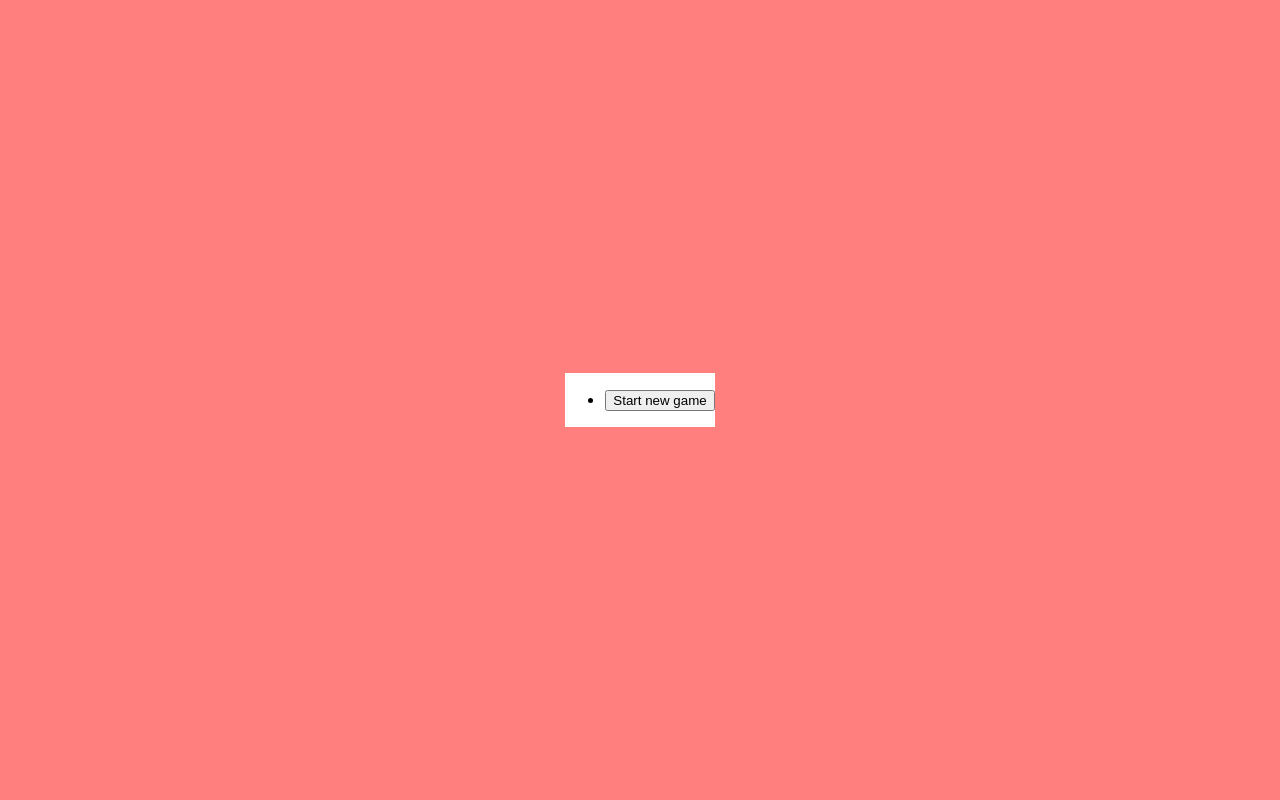
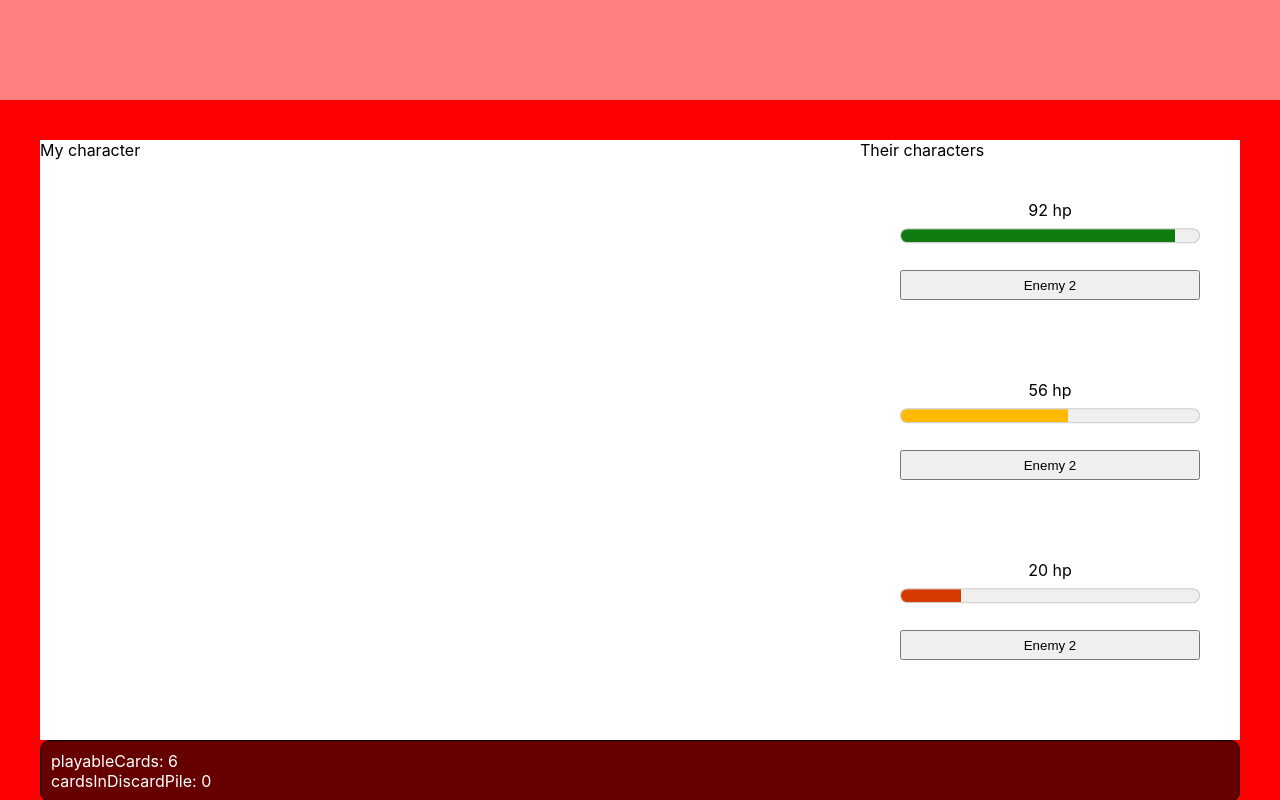
Before and after one commit to EmilNilsson12/slay-the-spire-clone, a Next.js app: page /GamePage in a window 1280 px wide. Built offline with nearby package versions, Linux system fonts and the light colour scheme.

Commit message:
Feat/make cards consumable (#4)
* Formatting

* Create 3 decks: deck, hand, discard

* Move cards from playable array to discard array when played

* Style a bit

```diff
--- /dev/null
+++ b/components/CardsInDeck/CardsInDeck.js
@@ -0,0 +1,10 @@
+import React from 'react';
+
+export default function CardsInDeck({ cards }) {
+    return (
+        <div>
+            Deck pile
+            <div>Number of cards: {cards?.length}</div>
+        </div>
+    );
+}
--- /dev/null
+++ b/components/CardsInDeck/CardsInDeck.styled.js
@@ -0,0 +1 @@
+import styled from 'styled-components';
--- /dev/null
+++ b/components/CardsInDiscard/CardsInDiscard.js
@@ -0,0 +1,10 @@
+import React from 'react';
+
+export default function CardsInDiscard({ cards }) {
+    return (
+        <div>
+            Discard pile
+            <div>Number of cards: {cards?.length}</div>
+        </div>
+    );
+}
--- /dev/null
+++ b/components/CardsInDiscard/CardsInDiscard.styled.js
@@ -0,0 +1 @@
+import styled from 'styled-components';
--- a/components/CardsInHand/CardsInHand.js
+++ b/components/CardsInHand/CardsInHand.js
@@ -5,39 +5,6 @@ import {
     HandContainer,
     ReferenceDiv,
 } from './CardsInHand.styled';
-
-const cards = [
-    {
-        cardNo: 1,
-        damage: 30,
-        cardColor: 'red',
-    },
-    {
-        cardNo: 2,
-        damage: 10,
-        cardColor: 'green',
-    },
-    {
-        cardNo: 3,
-        damage: 10,
-        cardColor: 'green',
-    },
-    {
-        cardNo: 4,
-        damage: 20,
-        cardColor: 'blue',
-    },
-    {
-        cardNo: 5,
-        damage: 30,
-        cardColor: 'red',
-    },
-    {
-        cardNo: 6,
-        damage: 30,
-        cardColor: 'red',
-    },
-];
 
 const getDeg = (index, array) => {
     const NUMBER_OF_CARDS = array.length;
@@ -48,26 +15,29 @@ const getDeg = (index, array) => {
 
     return degsBetweenEachCard * index;
 };
-export default function CardsInHand({ callback }) {
+export default function CardsInHand({ playableCards, playThisCard }) {
     const [cardActive, setCardActive] = useState();
 
+    console.log('CardsInHand playableCards');
+    console.log(playableCards);
+
     const handleClick = (cardClicked) => {
-        console.log('cardClicked');
-        console.log(cardClicked);
+        // console.log('cardClicked');
+        // console.log(cardClicked);
 
-        console.log('cardClicked === cardActive');
-        console.log(cardClicked === cardActive);
-        if (cardClicked === cardActive) {
-            callback(null);
-            setCardActive(null);
-        }
-        callback(cardClicked);
-        setCardActive(cardClicked);
+        // console.log('cardClicked === cardActive');
+        // console.log(cardClicked === cardActive);
+        // if (cardClicked === cardActive) {
+        //     playThisCard(null);
+        //     setCardActive(null);
+        // }
+        playThisCard(cardClicked);
+        // setCardActive(cardClicked);
     };
 
     return (
         <HandContainer>
-            {cards.map((card, index, array) => (
+            {playableCards?.map((card, index, array) => (
                 <CardInHandWrapper key={card.cardNo} deg={getDeg(index, array)}>
                     <CardInHand
                         onClick={() => handleClick(card.cardNo)}
--- a/components/CharacterSelect/CharacterSelect.js
+++ b/components/CharacterSelect/CharacterSelect.js
@@ -29,7 +29,6 @@ const characters = [
 
 const checkIfFirst = (character, array) => {
     const _firstIndex = 0;
-
     return array.indexOf(character) === _firstIndex;
 };
 
--- a/components/Encounter/Encounter.js
+++ b/components/Encounter/Encounter.js
@@ -1,21 +1,88 @@
-import React, { useState } from 'react';
+import React, { useEffect, useState } from 'react';
 import BattleArea from '../BattleArea/BattleArea';
+import CardsInDeck from '../CardsInDeck/CardsInDeck';
+import CardsInDiscard from '../CardsInDiscard/CardsInDiscard';
 import CardsInHand from '../CardsInHand/CardsInHand';
-import { EncounterInner, EncounterWrapper } from './Encounter.styled';
+import {
+    CardArea,
+    DeveloperInsights,
+    EncounterInner,
+    EncounterWrapper,
+} from './Encounter.styled';
 
-export default function Encounter() {
+export default function Encounter({ deck: DECK_OF_CARDS_ARRAY }) {
+    const [cardsInDiscardPile, setCardsInDiscardPile] = useState([]);
+    console.log('cardsInDiscardPile');
+    console.log(cardsInDiscardPile);
+
+    const discardedCards = (playableCard) => {
+        const cardIsNotDiscarded = !cardsInDiscardPile.find(
+            (discardedCard) => discardedCard.cardNo === playableCard.cardNo
+        );
+
+        console.log('cardIsNotDiscarded');
+        console.log(cardIsNotDiscarded);
+        // Return true if card is not discarded
+        return cardIsNotDiscarded;
+    };
+    console.log('DECK_OF_CARDS_ARRAY');
+    console.log(DECK_OF_CARDS_ARRAY);
+
+    const NUMBER_OF_CARDS_TO_BE_DRAWN = 3;
+
     const [cardToBeUsed, setCardToBeUsed] = useState();
 
-    const callback = (cardId) => {
-        console.log('cardId');
-        console.log(cardId);
-        setCardToBeUsed(cardId);
+    // const [cardsInDrawPile, setCardsInDrawPile] = useState(cardsInDeck);
+    const [playableCards, setPlayableCards] = useState(DECK_OF_CARDS_ARRAY);
+
+    // Doesnt shuffle yet
+    const shuffleCards = (deck) => deck;
+
+    // Break out cards from deck and move to hand
+    const drawCards = (deck, noCards) => deck.splice(0, noCards);
+
+    // Shuffle Cards
+    // const shuffledCards = shuffleCards(cardsInDeck);
+
+    // Send cards down to hand
+    // const drawnCards = drawCards(shuffledCards, NUMBER_OF_CARDS_TO_BE_DRAWN);
+
+    const playThisCard = (usedCardId) => {
+        console.log(playableCards);
+        const cardBeingUsed = playableCards.find(
+            (card) => card.cardNo == usedCardId
+        );
+
+        setCardsInDiscardPile([...cardsInDiscardPile, cardBeingUsed]);
     };
+
+    useEffect(() => {
+        console.log('Runs at start');
+        setPlayableCards([...playableCards.filter(discardedCards)]);
+    }, [cardsInDiscardPile]);
+
+    // console.log('cardsInDrawPile: ', cardsInDrawPile?.length);
+    console.log('playableCards: ', playableCards?.length);
+    console.log(playableCards);
+    console.log('cardsInDiscardPile: ', cardsInDiscardPile?.length);
+
     return (
         <EncounterWrapper>
             <EncounterInner>
                 <BattleArea cardToBeUsed={cardToBeUsed} />
-                <CardsInHand callback={callback} />
+                <DeveloperInsights>
+                    {/* <div>cardsInDrawPile: {cardsInDrawPile?.length}</div> */}
+                    <div>playableCards: {playableCards?.length}</div>
+                    <div>cardsInDiscardPile: {cardsInDiscardPile?.length}</div>
+                </DeveloperInsights>
+                <CardArea>
+                    <CardsInDeck cards={DECK_OF_CARDS_ARRAY} />
+                    <CardsInHand
+                        playableCards={playableCards}
+                        playThisCard={playThisCard}
+                    />
+                    <CardsInDiscard cards={cardsInDiscardPile} />
+                </CardArea>
             </EncounterInner>
         </EncounterWrapper>
     );
--- a/components/Encounter/Encounter.styled.js
+++ b/components/Encounter/Encounter.styled.js
@@ -11,3 +11,16 @@ export const EncounterWrapper = styled.div`
     background-color: red;
     padding: 40px;
 `;
+
+export const CardArea = styled.div`
+    display: flex;
+    justify-content: space-between;
+`;
+
+export const DeveloperInsights = styled.div`
+    background-color: rgba(0, 0, 0, 0.6);
+    border: 1px solid black;
+    color: white;
+    border-radius: 10px;
+    padding: 10px;
+`;
--- a/components/Game/Game.js
+++ b/components/Game/Game.js
@@ -5,6 +5,39 @@ import MainMenu from '../MainMenu/MainMenu';
 import MapLevelSelect from '../MapLevelSelect/MapLevelSelect';
 import PauseMenu from '../PauseMenu/PauseMenu';
 import { BackgroundWrapper, GameWrapper } from './Game.styled';
+
+const DECK_OF_CARDS_ARRAY = [
+    {
+        cardNo: 1,
+        damage: 30,
+        cardColor: 'red',
+    },
+    {
+        cardNo: 2,
+        damage: 10,
+        cardColor: 'green',
+    },
+    {
+        cardNo: 3,
+        damage: 10,
+        cardColor: 'green',
+    },
+    {
+        cardNo: 4,
+        damage: 20,
+        cardColor: 'blue',
+    },
+    {
+        cardNo: 5,
+        damage: 30,
+        cardColor: 'red',
+    },
+    {
+        cardNo: 6,
+        damage: 30,
+        cardColor: 'red',
+    },
+];
 
 export default function Game() {
     const [view, setView] = useState(null);
@@ -18,7 +51,7 @@ export default function Game() {
     const getView = () => {
         switch (view) {
             case 'encounter-enemy':
-                return <Encounter callBackFunc={cb} />;
+            // return <Encounter callBackFunc={cb} />;
 
             case 'main-menu-start':
                 return <CharacterSelect callBackFunc={cb} />;
@@ -30,7 +63,9 @@ export default function Game() {
                 return <PauseMenu callBackFunc={cb} />;
 
             default:
-                return <MainMenu callBackFunc={cb} />;
+                return (
+                    <Encounter callBackFunc={cb} deck={DECK_OF_CARDS_ARRAY} />
+                );
         }
     };
     return (
```
